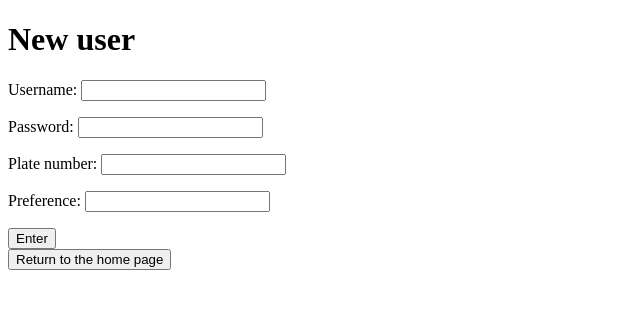
After one commit to AmI-2019/SmartPark-code, a Flask app: template UserManagement/templates/new_user.html in a window 1280 px wide. The commit adds this page. Shown: the top 309 px of the page, without its empty margins (0-640 px from the left). Run offline with Flask 2, Linux system fonts and the light colour scheme; the template is opened without the code that fills it, so the values that code supplies are empty.

Commit message:
Implemented page for new users to create an account

```diff
--- a/UserManagement/backend.py
+++ b/UserManagement/backend.py
@@ -1,13 +1,14 @@
-#   Structure of the table "users"
+#   Structure of the table "table"
 #
-#   username: varchar(255) PRIMARY KEY
+#   username: varchar(255)
 #   password: varchar(255)
-#   plate: varchar(7) [A-Z]{2}[0-9]{3}[A-Z]{2}
+#   plate: varchar(7)  PRIMARY KEY [A-Z]{2}[0-9]{3}[A-Z]{2}
 #   preference: integer
 #
 #File that contains the functions that interact with the database
 
 import pymysql
+import re
 
 #Information about the specific system hosting the server
 #BEGIN OF MODIFIABLE AREA
@@ -28,7 +29,8 @@ def showUserFromUsername(username):
     conn.close()
     if len(result)==0:
         return -1
-    return result
+    #result is a tuple of tuples
+    return result[0]
 
 #Returns plate number and preference of a user, given their username, -1 if it doesn't exist
 def showPassword(username):
@@ -57,3 +59,36 @@ def showUserFromPlate(plate):
         return -1
     # resut is a tuple of tuples
     return result[0]
+
+# Insertion of a new user
+# Return values:
+#  0 -> Successful insertion
+#  1 -> Plate is not valid
+#  2 -> Plate already taken
+#  3 -> Username already taken
+# Preference is an integer
+def newUser(username, password, plate, preference):
+
+    #Error if "plate" is not a valid plate number
+    isPlate=re.search("[A-Z]{2}[0-9]{3}[A-Z]{2}", plate)
+    if(isPlate == None):
+        return 1
+
+    #Error if the palte is already taken
+    if(showUserFromPlate(plate)!=-1):
+        return 2
+
+    # Error if the username is already taken
+    if (showUserFromUsername(username) != -1):
+        return 3
+
+    conn = openConnection()
+    cursor=conn.cursor()
+    sql="insert into " + table + "(username, password, plate, preference) values(%s, %s, %s, %s)"
+    cursor.execute(sql, (username, password, plate, preference))
+    conn.commit()
+    cursor.close()
+    conn.close()
+
+    #Successful insertion
+    return 0
--- /dev/null
+++ b/UserManagement/templates/new_user.html
@@ -0,0 +1,56 @@
+<!DOCTYPE html>
+<html lang="en">
+<head>
+    <meta charset="UTF-8">
+    <title>New user</title>
+</head>
+<body>
+    <h1>New user</h1>
+
+    <form action="{{ url_for('new_user_creation') }}" method="post">
+        <p>Username:
+            <input type="text" name = "username">
+        </p>
+
+        <p>Password:
+            <input type="password" name = "password">
+        </p>
+
+        <p>Plate number:
+            <input type="text" name = "plate">
+        </p>
+
+        <p>Preference:
+            <input type="text" name = "preference">
+        </p>
+
+        <input type="submit" value="Enter">
+    </form>
+
+    <!-- flag:
+    # 0 -> normal creation
+    # 1 -> error message: invalid plate
+    # 2 -> error message: plate already taken
+    # 3 -> error message: username already taken
+    # 4 -> general error message
+    -->
+    {% if flag == 1 %}
+        <br>
+        <p>Error: Invalid plate number</p>
+    {% endif %}
+    {% if flag == 2 %}
+        <br>
+        <p>Error: Plate number already taken</p>
+    {% endif %}
+    {% if flag == 3 %}
+        <br>
+        <p>Error: Username already taken</p>
+    {% endif %}
+
+
+    <form action = "{{ url_for('index') }}">
+        <input type = "submit" value = "Return to the home page" />
+    </form>
+
+</body>
+</html>
--- a/UserManagement/templates/user_page.html
+++ b/UserManagement/templates/user_page.html
@@ -9,6 +9,10 @@
     <p>Plate number: {{ plate }}</p>
     <p>Preference: {{ preference }}</p>
     <br>
-    <a href="{{ url_for('index')}}">Return to the home page</a>
+
+    <form action = "{{ url_for('index') }}">
+        <input type = "submit" value = "Return to the home page" />
+    </form>
+
 </body>
 </html>
--- a/UserManagement/web.py
+++ b/UserManagement/web.py
@@ -22,29 +22,81 @@ def index():
 def login():
     # flag:
     # 0 -> normal login
-    # 1 -> error message: previous login attempt failed
+    # 1 -> error message: invalid username
+    # 2 -> error message: invalid password
     flag=request.form["flag"]
     return render_template("login.html", flag = flag)
+
+#Route that handles the login:
+#Returns the status of the login
+@app.route('/login_control', methods=["POST"])
+def login_control():
+    # flag:
+    # 0 -> normal login
+    # 1 -> error message: invalid username
+    # 2 -> error message: invalid password
+    username = request.form["username"]
+    password = request.form["password"]
+
+    # Check if user exists
+    true_password = UserManagement.backend.showPassword(username)
+    if (true_password == -1):
+        return render_template("login.html", flag=1)
+
+    # check if password is correct
+    if (true_password != password):
+        return render_template("login.html", flag=2)
+
+    # result is a tuple of tuples
+    result = UserManagement.backend.showUserFromUsername(username)
+    plate=result[0]
+    preference=result[1]
+
+    return render_template("user_page.html", username=username, plate=plate, preference=preference)
+
+
+#Page that allows the creation of a new profile:
+#Asks for a flag that indicates if there was a previous failed login attempt
+@app.route('/new_user', methods=["POST"])
+def new_user():
+    # flag:
+    # 0 -> normal creation
+    # 1 -> error message: invalid plate
+    # 2 -> error message: plate already taken
+    # 3 -> error message: username already taken
+    flag=request.form["flag"]
+    return render_template("new_user.html", flag = flag)
+
+#Route that handles the creation of a new profile:
+#Returns the status of the insertion to the site
+@app.route('/new_user_creation', methods=["POST"])
+def new_user_creation():
+    # flag:
+    # 0 -> normal creation
+    # 1 -> error message: invalid plate
+    # 2 -> error message: plate already taken
+    # 3 -> error message: username already taken
+    username = request.form["username"]
+    password = request.form["password"]
+    plate = request.form["plate"]
+    preference = request.form["preference"]
+
+    flag = UserManagement.backend.newUser(username, password, plate, int(preference))
+
+    if(flag == 0):
+        #Successful creation
+        return render_template("user_page.html", username=username, plate=plate, preference=preference)
+
+    #Failed creation
+    return render_template("new_user.html", flag=flag)
 
 #Personal page: given the username, it shows the relative page
 @app.route('/user_page', methods=["POST"])
 def user_page():
     username = request.form["username"]
-    password = request.form["password"]
+    plate = request.form["plate"]
+    preference = request.form["preference"]
 
-    # Check if user exists
-    true_password=UserManagement.backend.showPassword(username)
-    if(true_password == -1):
-        return render_template("login.html", flag=1)
-
-    #check if password is correct
-    if(true_password!=password):
-        return render_template("login.html", flag=1)
-
-    #result is a tuple of tuples
-    result=UserManagement.backend.showUserFromUsername(username)
-    plate=result[0]
-    preference=result[1]
     return render_template("user_page.html", username=username, plate=plate, preference=preference)
 
 if __name__ == '__main__':
```
Also changed, not shown: UserManagement/templates/index.html (+7 -0 lines), UserManagement/templates/login.html (+11 -2 lines).
